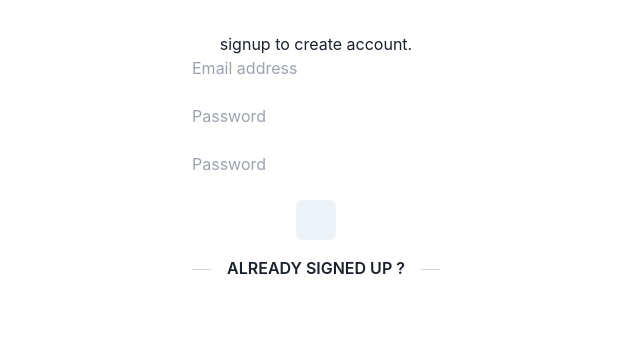
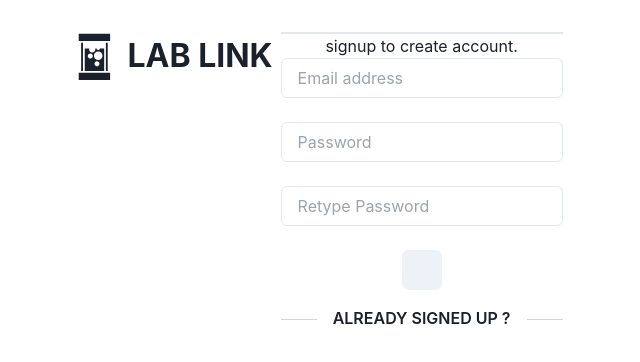
Before and after one commit to lab-link/lab-link-web-app, a React (Vite) app: page /signup in a window 1280 px wide. Shown: the top 362 px of the page, without its empty margins (324-964 px from the left). Built offline with nearby package versions, Linux system fonts and the light colour scheme; no server answers.

Commit message:
firebase signup implemented with routing

```diff
--- a/src/App.jsx
+++ b/src/App.jsx
@@ -7,8 +7,8 @@ function App() {
 
   return (
     <div className="flex flex-col w-full h-full">
-      {/* <NavBar /> */}
-      <Signup/>
+      <NavBar />
+
     </div>
   );
 }
--- a/src/components/layout/NavBar.jsx
+++ b/src/components/layout/NavBar.jsx
@@ -1,18 +1,39 @@
-import React from 'react';
-import { Tabs, TabList, Tab, TabPanels, Flex, Text, Box, Stack } from '@chakra-ui/react';
-import { BrowserRouter as Router, Route, Routes, Link } from 'react-router-dom';
+import React from "react";
+import {
+  Tabs,
+  TabList,
+  Tab,
+  TabPanels,
+  Flex,
+  Text,
+  Box,
+  Stack,
+} from "@chakra-ui/react";
+import {
+  Navigate,
+  BrowserRouter as Router,
+  Route,
+  Routes,
+  Link,
+} from "react-router-dom";
 import { GiChemicalTank } from "react-icons/gi";
-
-import Messages from "./../../pages/messages.jsx"
-import Profile from "../../pages/profile.jsx"
+import Messages from "./../../pages/messages.jsx";
+import Profile from "../../pages/profile.jsx";
 import MarketPlace from "../../pages/marketplace/marketplace.jsx";
-import ProjectDetails from '../../pages/projectDetails/projectDetails.jsx';
-import Organization from '../../pages/organization/organization.jsx';
+import ProjectDetails from "../../pages/projectDetails/projectDetails.jsx";
+import Organization from "../../pages/organization/organization.jsx";
+import { useAuth } from "../../context/auth.jsx";
+import Signup from "../../pages/auth/signup.jsx";
 // Create separate components for each page
 
 function NavBar() {
+  const auth = useAuth();
+
+  auth.currentUser;
+
+  <Signup />;
   return (
-    <Stack direction='row'>
+    <Stack direction="row">
       <GiChemicalTank className="w-[50px] h-[50px]" />
       {/* <SlChemistry className="w-[50px] h-[50px]"/> */}
       <a
@@ -24,19 +45,44 @@ function NavBar() {
       <Router>
         <Tabs isLazy>
           <TabList>
-          <Tab as={Link} to="/messages/:id">Messages</Tab>
-          <Tab as={Link} to="/marketplace">Marketplace</Tab>
-          <Tab as={Link} to="/profile">Profile</Tab>
+            {protectedNav() ? (
+              <>
+                <Tab as={Link} to="/messages/:id">
+                  Messages
+                </Tab>
+                <Tab as={Link} to="/marketplace">
+                  Marketplace
+                </Tab>
+                <Tab as={Link} to="/profile">
+                  Profile
+                </Tab>
+              </>
+            ) : (
+              <></>
+            )}
           </TabList>
+          {/* protecting the route. */}
+          {protectedNav() ? (
             <TabPanels>
               <Routes>
-              <Route path="/messages/:id" element={<Messages/>}></Route>
-              <Route path="/marketplace" element={<MarketPlace/>}/>
-              <Route path="/profile" element={<Profile/>}/>
-              <Route path="/projectDetails/:projectId" element={<ProjectDetails/>}/>
-              <Route path="/organization/:organizationId" element={<Organization/>}/>
+                <Route path="/messages/:id" element={<Messages />}></Route>
+                <Route path="/marketplace" element={<MarketPlace />} />
+                <Route path="/profile" element={<Profile />} />
+                <Route path="/signup" element={<Signup />} />
+                {/* define the login page. */}
+                <Route
+                  path="/projectDetails/:projectId"
+                  element={<ProjectDetails />}
+                />
+                <Route
+                  path="/organization/:organizationId"
+                  element={<Organization />}
+                />
               </Routes>
             </TabPanels>
+          ) : (
+            <Signup />
+          )}
         </Tabs>
       </Router>
     </Stack>
@@ -44,3 +90,17 @@ function NavBar() {
 }
 
 export default NavBar;
+
+const ProtectedRoute = ({ children }) => {
+  const auth = useAuth();
+
+  if (auth.currentUser !== null) {
+    console.log("logged in user:" + auth.currentUser);
+    return children ? children : <Outlet />;
+  }
+  return <Navigate to="/signup" />;
+};
+const protectedNav = () => {
+  const auth = useAuth();
+  return auth.currentUser !== null;
+};
--- a/src/pages/auth/signup.jsx
+++ b/src/pages/auth/signup.jsx
@@ -1,7 +1,7 @@
 import { useAuth } from "../../context/auth.jsx";
 import React, { FormEvent, useState } from "react";
 import { useNavigate, NavLink } from "react-router-dom";
-import { Button, Stack } from "@chakra-ui/react";
+import { Button, Stack, Input } from "@chakra-ui/react";
 export default function Signup() {
   const emailRef = React.createRef();
   const passwordRef = React.createRef();
@@ -38,12 +38,12 @@ export default function Signup() {
   return (
     <div>
       signup to create account.
-      <form action="" onSubmit={() => {}}>
+      {/* <form action="" onSubmit={() => {}}> */}
         {/* //TODO finish the login page. */}
         <form action="" onSubmit={handleSubmit}>
             {/* email input */}
             <div className="mb-6">
-              <input
+              <Input
                 type="text"
                 name="email"
                 id="email"
@@ -55,7 +55,7 @@ export default function Signup() {
             </div>
             {/* password input */}
             <div className="mb-6">
-              <input
+              <Input
                 type="password"
                 name="password"
                 id="password"
@@ -68,12 +68,12 @@ export default function Signup() {
             </div>
             {/* password confirmation */}
             <div className="mb-6">
-              <input
+              <Input
                 type="password"
                 name="password-confirm"
                 id="password-confirm"
                 className={"inputStyle"}
-                placeholder="Password"
+                placeholder="Retype Password"
                 ref={passwordConfirmRef}
                 required
               />
@@ -82,7 +82,6 @@ export default function Signup() {
               value="SIGN UP"
               disabled={loading}
               onClick={() => null}
-              isExpanded={true}
               type="submit"
             />
             <div className="my-4 flex items-center before:mt-0.5 before:flex-1 before:border-t before:border-gray-300 after:mt-0.5 after:flex-1 after:border-t after:border-gray-300">
@@ -91,10 +90,10 @@ export default function Signup() {
               </p>
             </div>
             {/* <NavLink to="/login">
-              <Button value="LOGIN" onClick={() => null} isExpanded={true} />
+              <Button value="LOGIN" onClick={() => null}  />
             </NavLink> */}
           </form>
-      </form>
+      {/* </form> */}
     </div>
   );
 }
```
Lines whose indentation alone changed are shown as unchanged.
